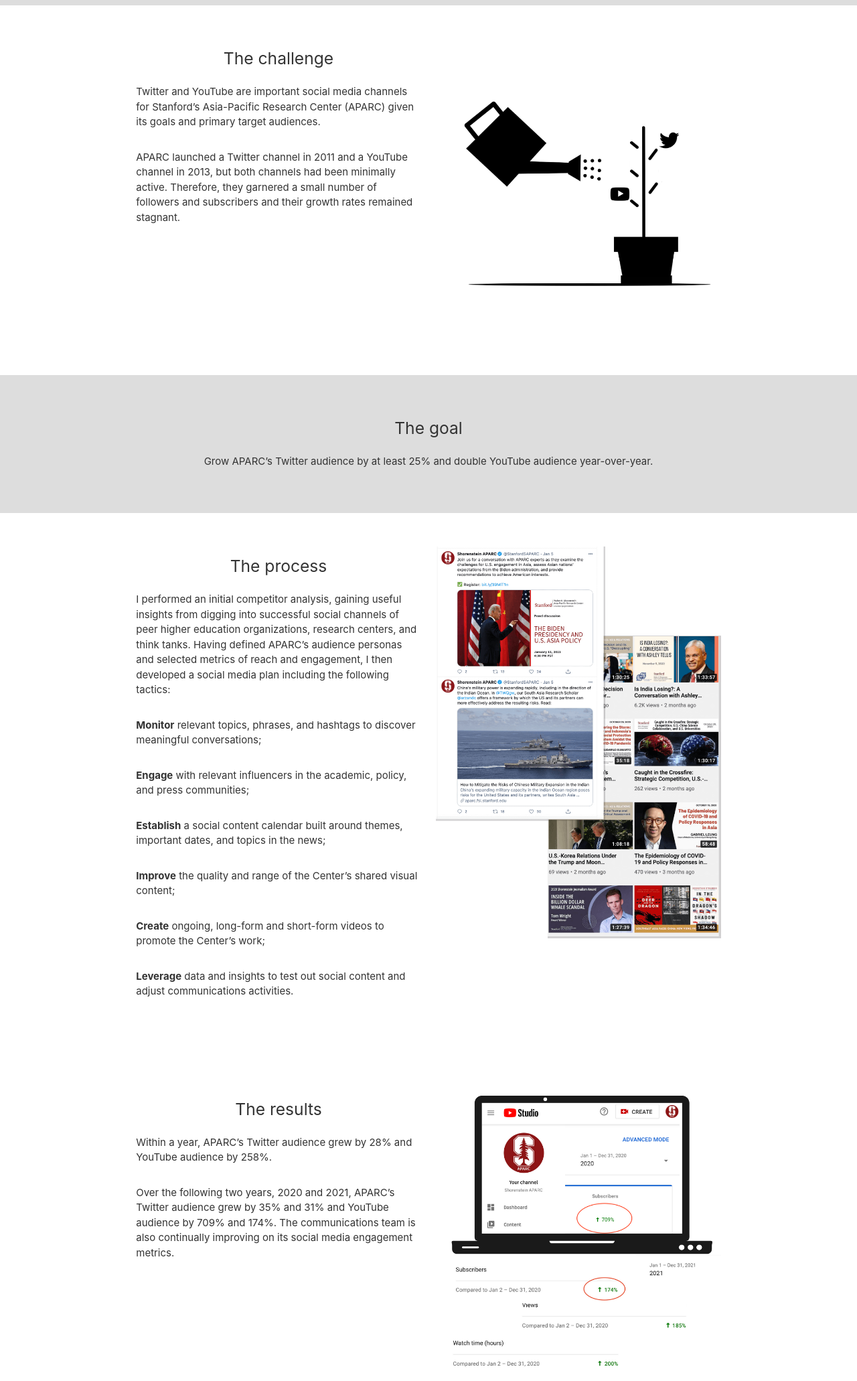
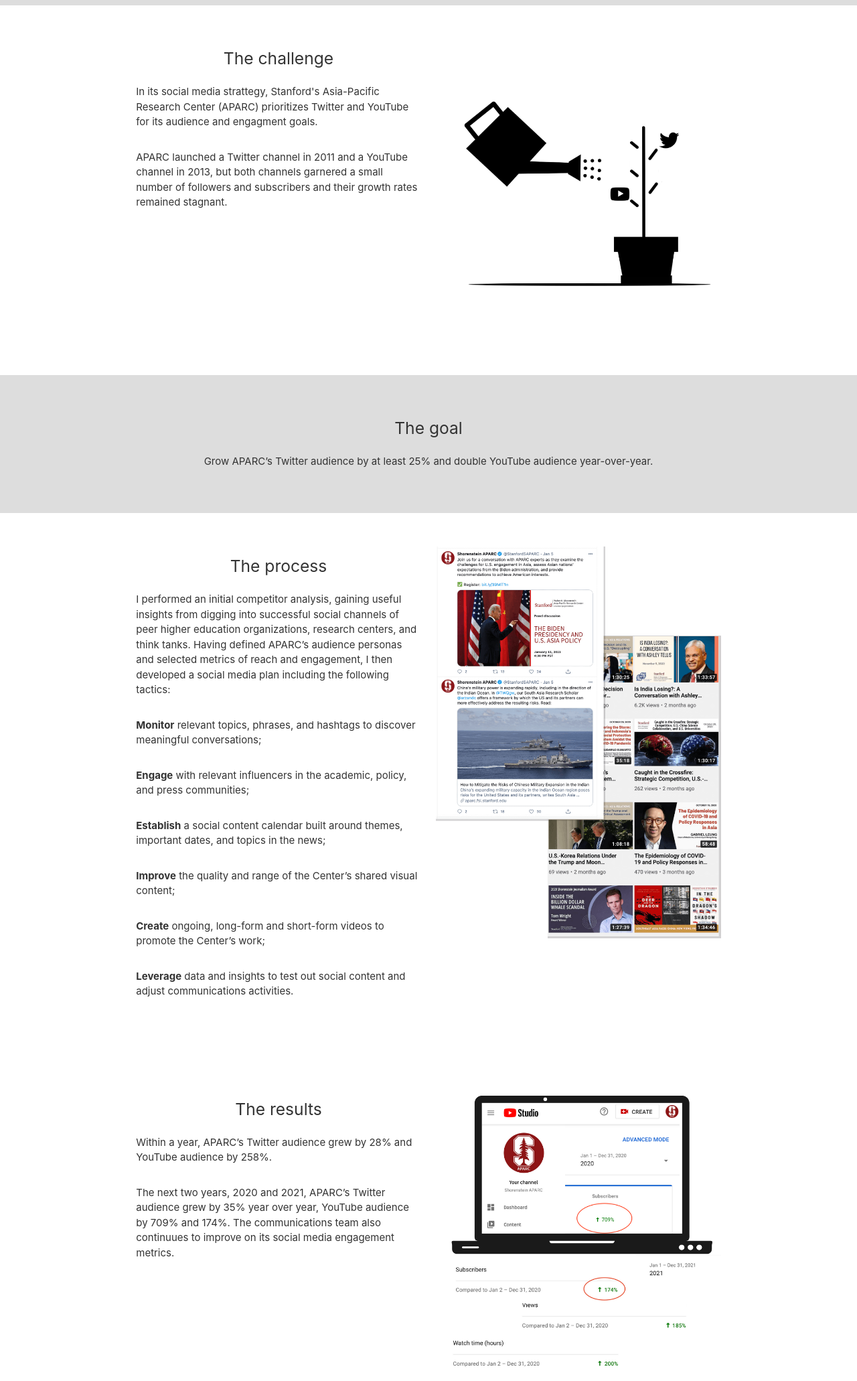
Before and after one commit to noaronkin/noaronkin.github.io, a website: page case-studies-grow-social-media-presence.html in a window 1280 px wide. Shown: the part 900-2962 px from the top of the page at 67% size. Drawn offline with Linux system fonts and the light colour scheme.

Commit message:
Add files via upload

```diff
--- a/case-studies-grow-social-media-presence.html
+++ b/case-studies-grow-social-media-presence.html
@@ -146,15 +146,14 @@
             <div class="case-study-content">
               <h5>The challenge</h5>
               <p>
-                Twitter and YouTube are important social media channels for
-                Stanford’s Asia-Pacific Research Center (APARC) given its goals
-                and primary target audiences.
+                In its social media strattegy, Stanford's Asia-Pacific Research
+                Center (APARC) prioritizes Twitter and YouTube for its audience
+                and engagment goals.
               </p>
               <p>
                 APARC launched a Twitter channel in 2011 and a YouTube channel
-                in 2013, but both channels had been minimally active. Therefore,
-                they garnered a small number of followers and subscribers and
-                their growth rates remained stagnant.
+                in 2013, but both channels garnered a small number of followers
+                and subscribers and their growth rates remained stagnant.
               </p>
             </div>
           </div>
@@ -243,10 +242,10 @@
                 audience by 258%.
               </p>
               <p>
-                Over the following two years, 2020 and 2021, APARC’s Twitter
-                audience grew by 35% and 31% and YouTube audience by 709% and
-                174%. The communications team is also continually improving on
-                its social media engagement metrics.
+                The next two years, 2020 and 2021, APARC’s Twitter audience grew
+                by 35% year over year, YouTube audience by 709% and 174%. The
+                communications team also continuues to improve on its social
+                media engagement metrics.
               </p>
             </div>
           </div>
@@ -254,7 +253,7 @@
             <img
               src="img/case-studies/social_media_YouTube_results_2020-21.png"
               alt="Screenshot of APARC's YouTube analytica showing percentage change in its audience throughout 2020 overlayed on a laptop illustration."
-              class="responsive-img"
+              class="responsive-img zoom"
             />
           </div>
         </div>
```
